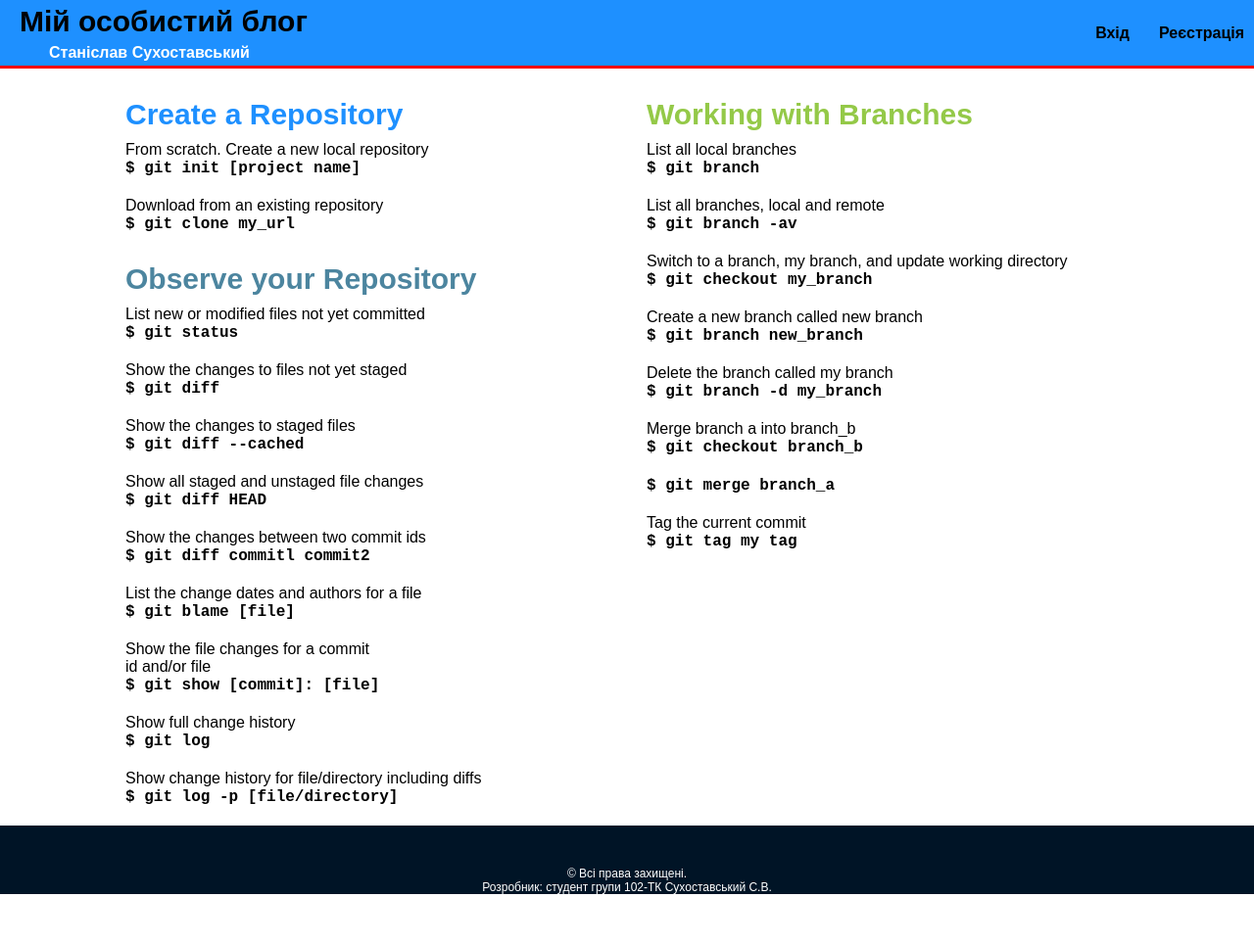
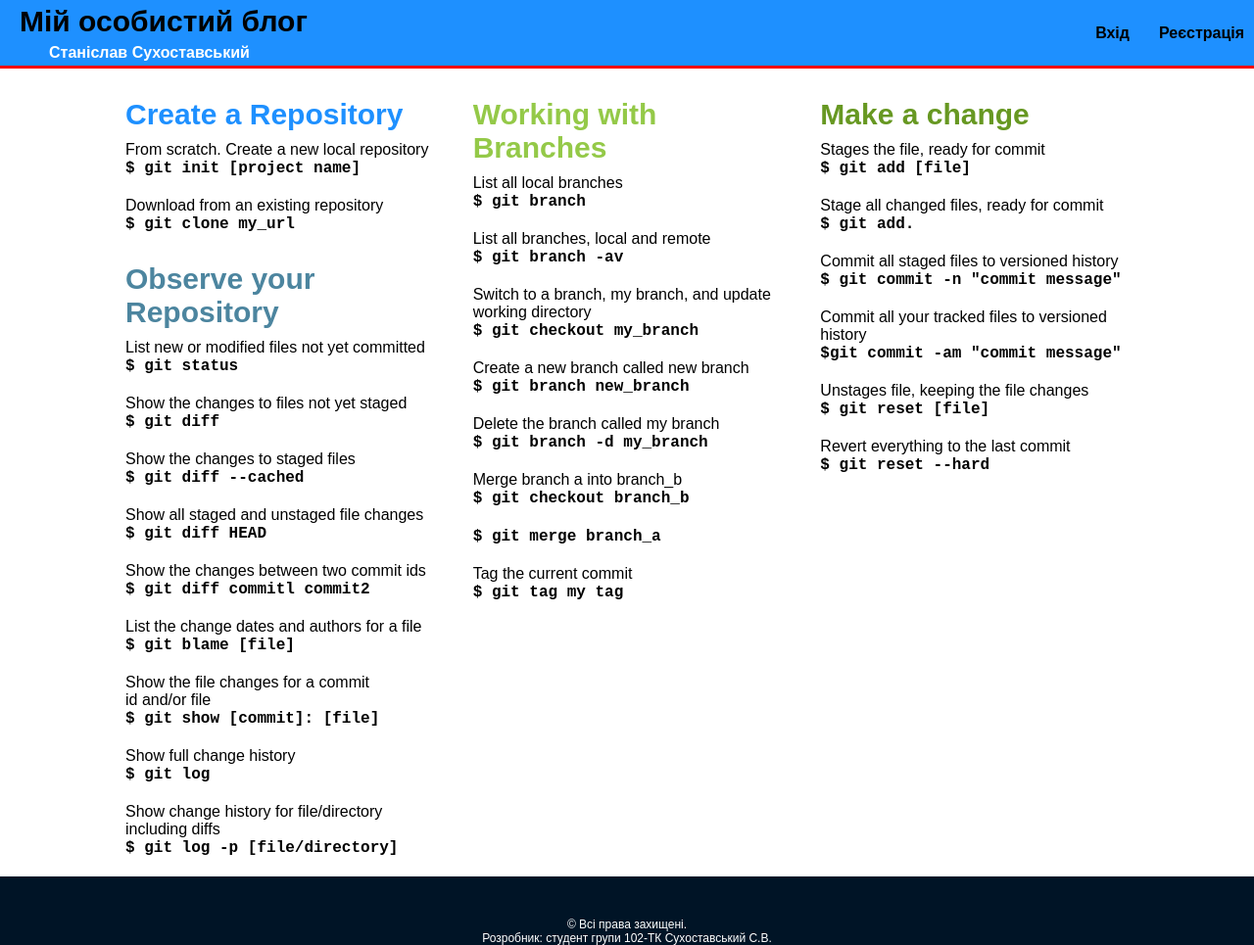
Before and after one commit to Stanislav22219/LabRab13, a plain HTML site: page LabRab13/git_commands.html in a window 1280 px wide. Shown: the whole page at 98% size. Before the commit the page ends 913 px from the top, so only its background shows below. Drawn offline with Linux system fonts and the light colour scheme.

Commit message:
Make a change

```diff
--- a/LabRab13/git_commands.html
+++ b/LabRab13/git_commands.html
@@ -66,6 +66,21 @@
             <p>Tag the current commit</p>
            <p class="code"><code>$ git tag my tag</code></p>
         </div>
+        <div class="column">
+            <h2 class="fourth">Make a change</h2>
+            <p>Stages the file, ready for commit</p>
+           <p class="code"><code>$ git add [file]</code></p>
+            <p>Stage all changed files, ready for commit</p>
+           <p class="code"><code>$ git add.</code></p>
+            <p>Commit all staged files to versioned history</p>
+           <p class="code"><code>$ git commit -n "commit message"</code></p>
+            <p>Commit all your tracked files to versioned history</p>
+           <p class="code"><code>$git commit -am "commit message"</code></p>
+            <p>Unstages file, keeping the file changes</p>
+           <p class="code"><code>$ git reset [file]</code></p>
+            <p>Revert everything to the last commit</p>
+           <p class="code"><code>$ git reset --hard</code></p>
+        </div>
     </main>
     <footer>
         <span>© Всі права захищені.<br>Розробник: студент групи 102-ТК Сухоставський С.В.</span>
```
